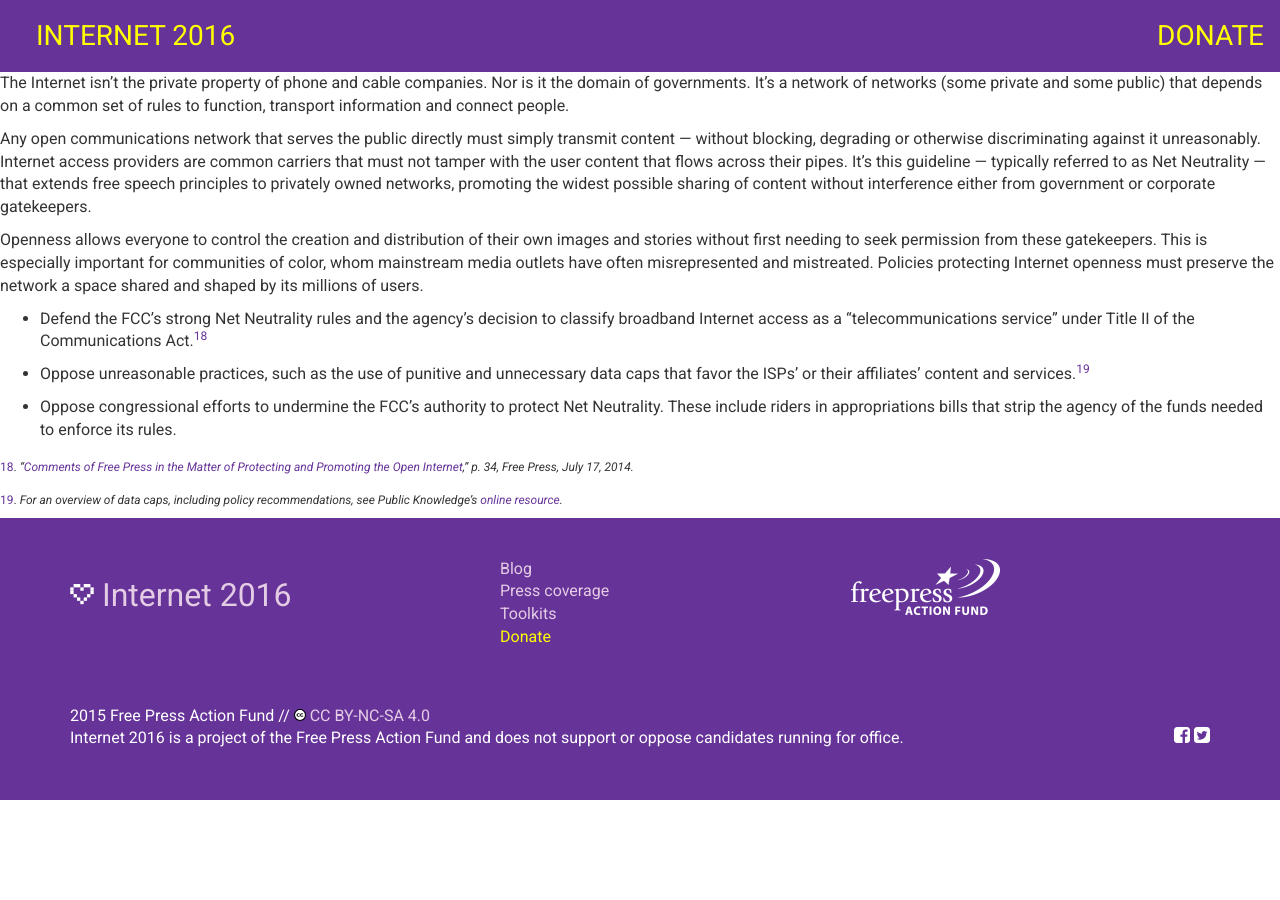
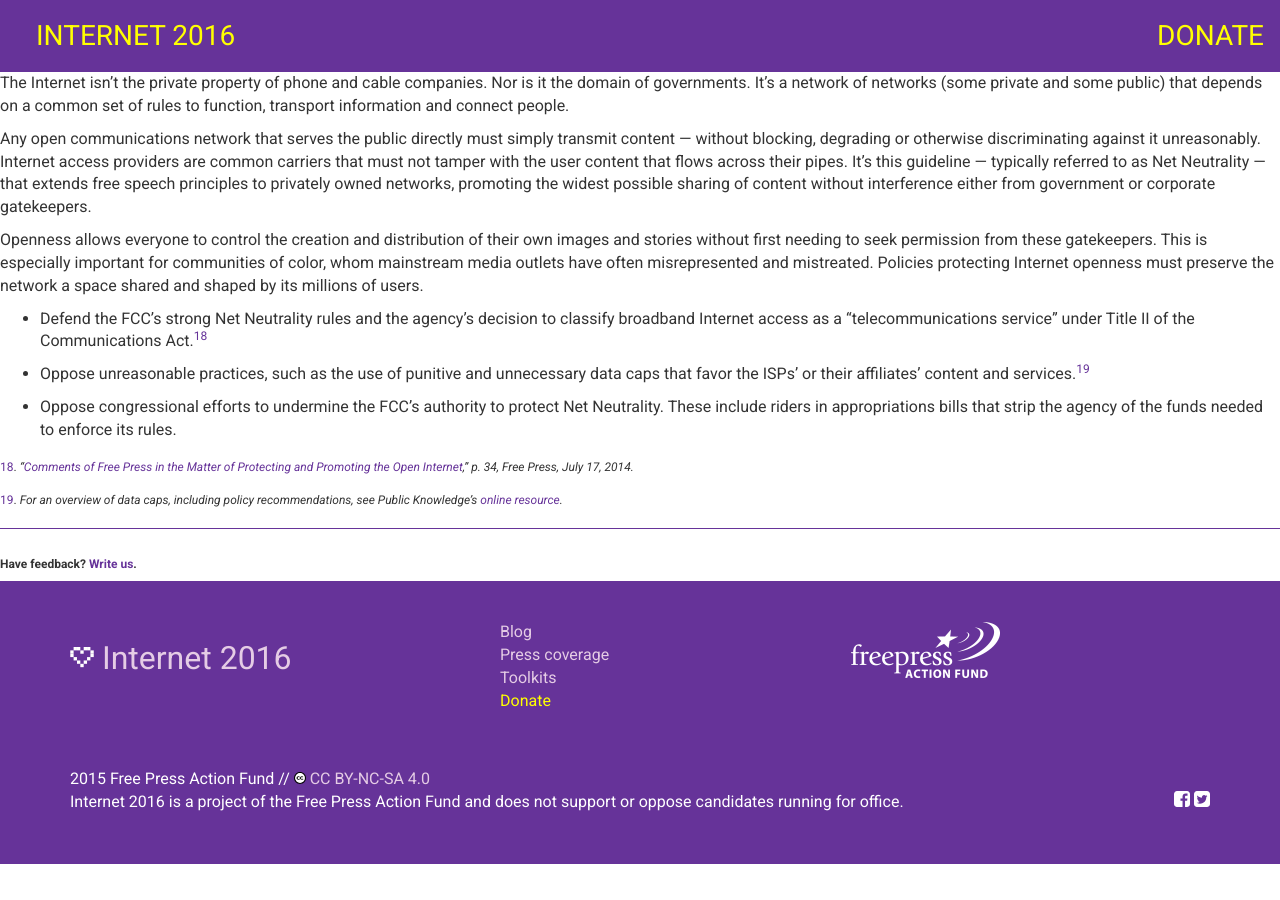
Before and after one commit to freepress/internet2016, a Jekyll site: the page built from _posts/principles/2015-01-01-openness.md, in a window 1280 px wide. Built offline with Jekyll 4.4.1, drawn with Linux system fonts in a browser that asks for light colours; comment, search, counter and statistics services are not loaded.

Commit message:
Update 2015-01-01-openness.md

```diff
--- a/_posts/principles/2015-01-01-openness.md
+++ b/_posts/principles/2015-01-01-openness.md
@@ -27,3 +27,7 @@
 <sub><a name="18">18</a>. *“[Comments of Free Press in the Matter of Protecting and Promoting the Open Internet](http://www.freepress.net/sites/default/files/resources/Free_Press_14-28_Comments_7-18-2014.pdf),” p. 34, Free Press, July 17, 2014.*
 
 <sub><a name="19">19</a>. *For an overview of data caps, including policy recommendations, see Public Knowledge’s [online resource](https://www.publicknowledge.org/issues/data-caps).*</sub>
+
+***
+
+**<sub>Have feedback? <a href="mailto:info@freepress.net">Write us</a>.</sub>**
```
